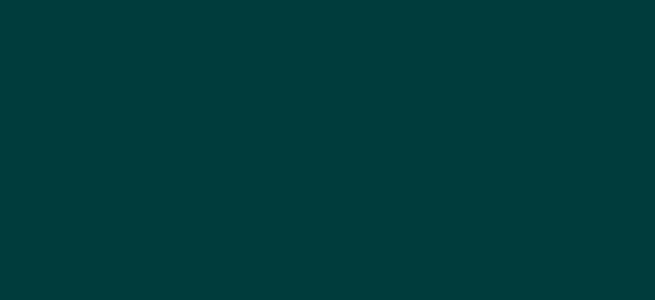
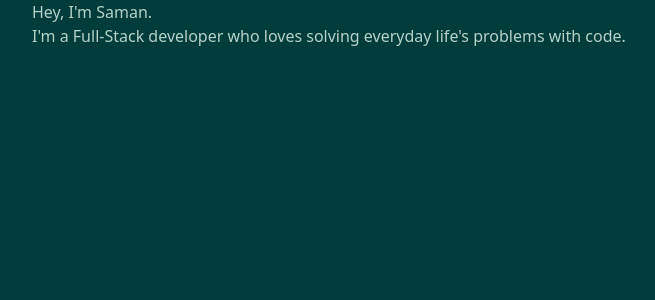
Before and after one commit to SamanAtashi/Portfolio-V.2, a Next.js app: page / in a window 1280 px wide. Shown: the top 300 px of the page, without its empty margins (96-751 px from the left). Built offline with nearby package versions, Linux system fonts and the light colour scheme.

Commit message:
Add Home page and get rid of the extra pages

```diff
--- a/Components/Home.jsx
+++ b/Components/Home.jsx
@@ -0,0 +1,17 @@
+const Home = () => {
+	return (
+		<section >
+			<article>
+				<header>
+					Hey, <span>I'm Saman.</span>
+				</header>
+				<p>
+					I'm a <span>Full-Stack developer</span> who loves
+					solving everyday life's problems with code.
+				</p>
+			</article>
+		</section>
+	);
+};
+
+export default Home;
--- a/pages/index.js
+++ b/pages/index.js
@@ -1,3 +1,8 @@
-export default function Home() {
-	return <div className="bg-Primary w-screen h-screen "></div>;
+import Home from '../Components/Home';
+export default function Main() {
+	return (
+		<div className="bg-Primary w-screen h-screen text-Secondary px-10vw">
+			<Home />
+		</div>
+	);
 }
--- a/tailwind.config.js
+++ b/tailwind.config.js
@@ -6,6 +6,7 @@ module.exports = {
 	],
 	darkMode: false, // or 'media' or 'class'
 	theme: {
+		extend: {
 			colors: {
 				Gray_1: '#000000',
 				Gray_2: '#101313',
@@ -25,7 +26,19 @@ module.exports = {
 					'Arial',
 					'sans-serif',
 				],
-			Bodoni: ['Bodoni Moda', ' Helvetica', 'Arial', 'sans-serif'],
+				Bodoni: [
+					'Bodoni Moda',
+					' Helvetica',
+					'Arial',
+					'sans-serif',
+				],
+			},
+			margin: {
+				'10vw': '10vw',
+			},
+			padding: {
+				'10vw': '10vw',
+			},
 		},
 	},
 	variants: {
```
Also changed, not shown: pages/about.js (deleted), pages/contacts.js (deleted), pages/home.js (deleted), pages/projects.js (deleted). Lines whose indentation alone changed are shown as unchanged.
